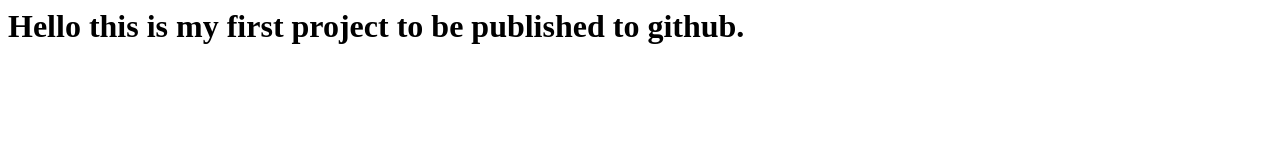
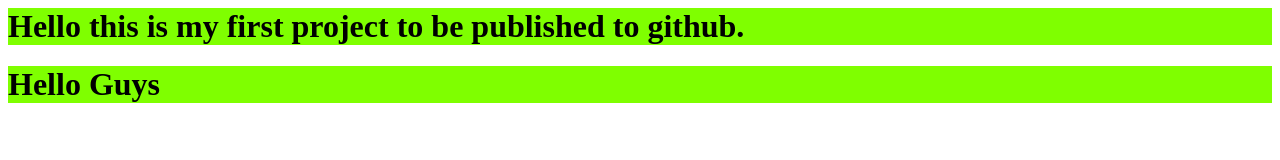
Before and after one commit to asmfish/HTMLCSS, a plain HTML site: page home.html in a window 1280 px wide. Drawn offline with Linux system fonts and the light colour scheme.

Commit message:
Adding Styles

```diff
--- a/home.html
+++ b/home.html
@@ -4,8 +4,14 @@
     <meta http-equiv="X-UA-Compatible" content="IE=edge">
     <meta name="viewport" content="width=device-width, initial-scale=1.0">
     <title>Document</title>
+    <style>
+        h1{
+            background-color: chartreuse;
+        }
+    </style>
 </head>
 <body>
     <h1>Hello this is my first project to be published to github.</h1>
+    <h1>Hello Guys</h1>
 </body>
 </html>
```
